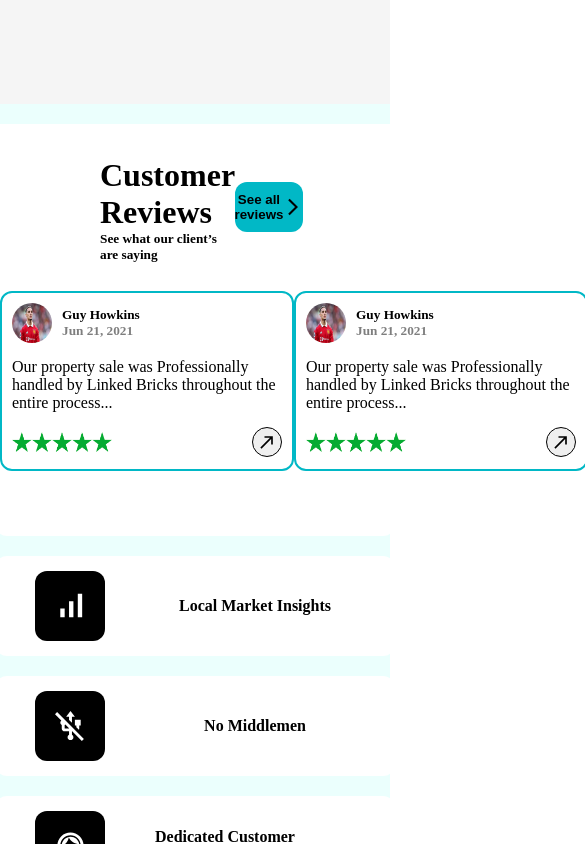
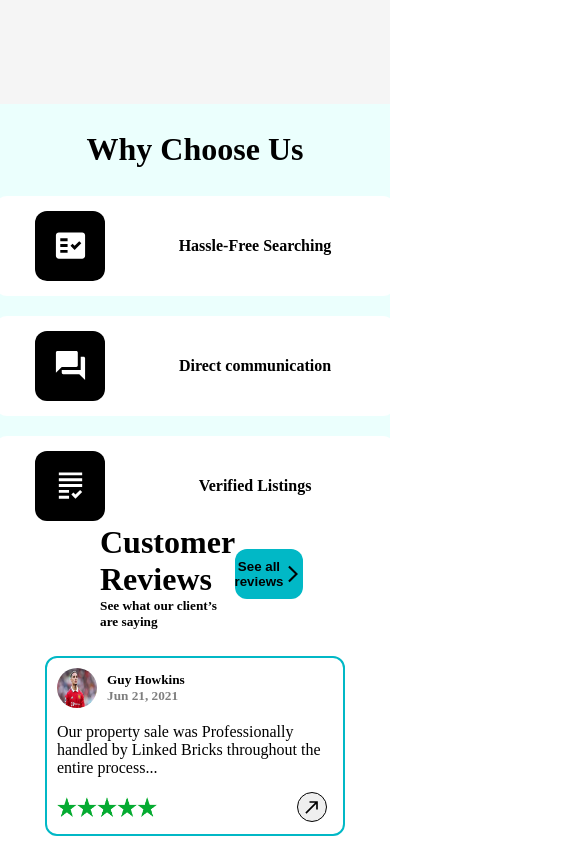
Before and after one commit to AhmedAmgadElsharkawy/Real-Estate-Property-Management, a React (Vite) app in the folder client/: page / in a window 390 px wide. Shown: the part 1500-2344 px from the top of the page, 585 px wide, since content can reach past the window. Built offline with nearby package versions, Linux system fonts and the light colour scheme.

Commit message:
fixing the responsitivity for the home page for 800px

```diff
--- a/client/src/pages/Home/Home.module.css
+++ b/client/src/pages/Home/Home.module.css
@@ -323,6 +323,32 @@
         align-items: center;
         justify-content: center;
     }
+    .reviewDiv {
+        position: relative;
+        top: 1650px;
+        display: flex;
+        flex-direction: column;
+        align-items: center;
+        justify-content: space-evenly;
+        height: 1000px;
+    }
+
+    .peopleReviews {
+        width: 100%;
+        height: 100%;
+        display: flex;
+        flex-direction: column;
+        align-items: center;
+        justify-content: space-evenly;
+    }
+
+    .reviewsTitle {
+        height: 100px;
+        display: flex;
+        flex-direction: column;
+        align-items: start;
+        justify-content: space-evenly;
+    }
 }
 
 @media only screen and (max-width: 550px) {
```
